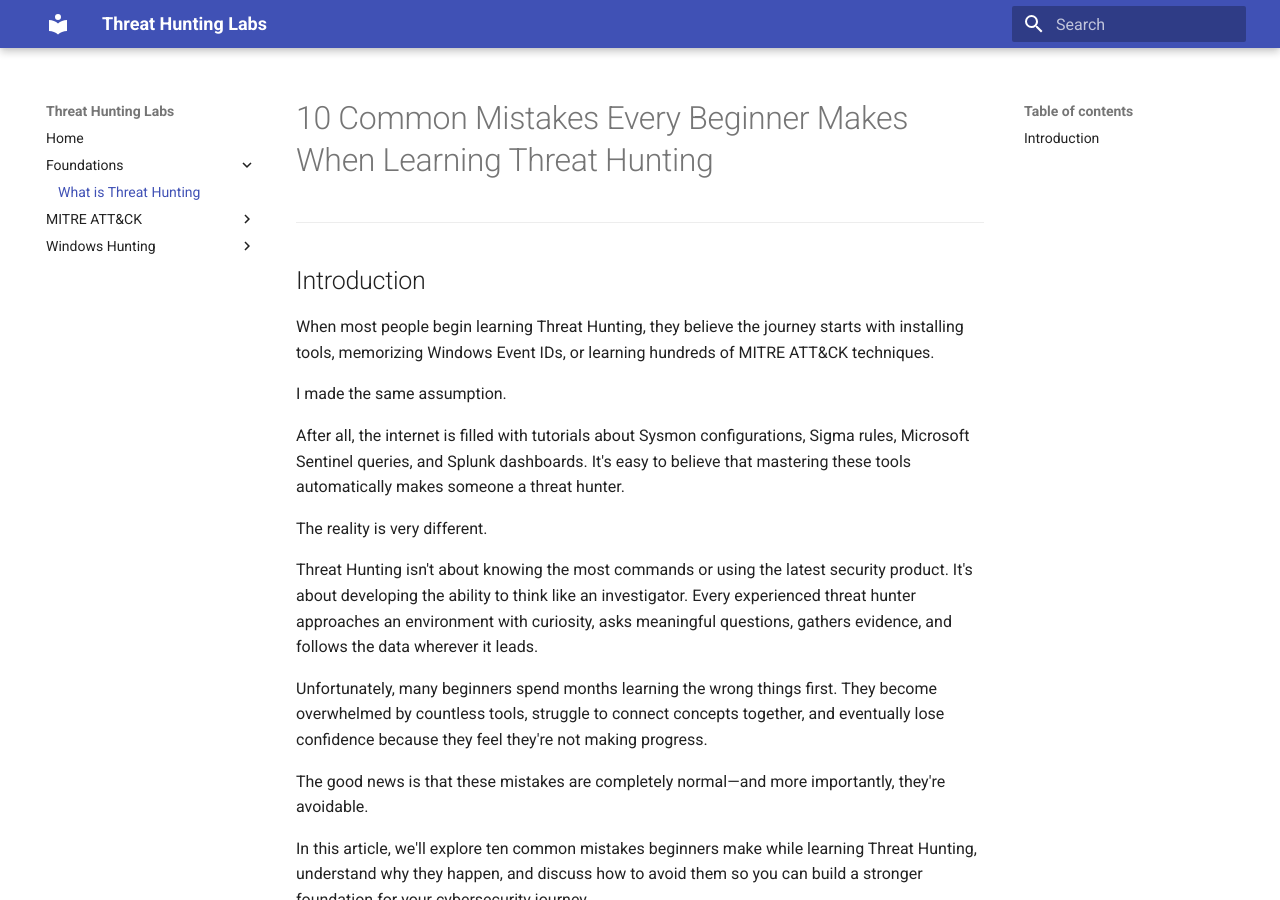
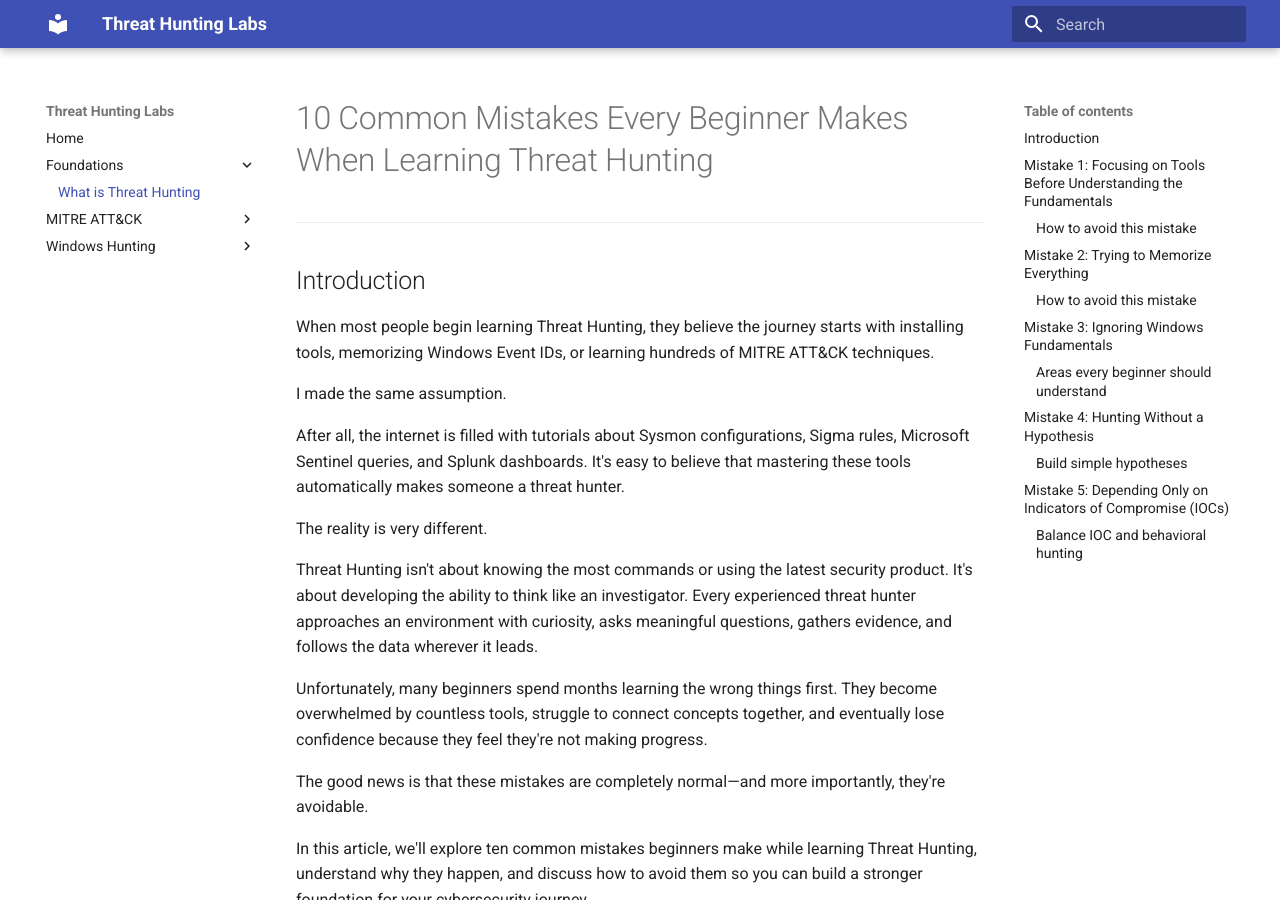
Before and after one commit to pbmundas/ThreatHuntingLabs, an MkDocs documentation site: the page built from docs/foundations/what-is-threat-hunting.md, in a window 1280 px wide and 900 px high. Built offline with MkDocs 1.6.1 and Material for MkDocs 9.7.7, drawn with Linux system fonts in a browser that asks for light colours.

Commit message:
Update what-is-threat-hunting.md

```diff
--- a/docs/foundations/what-is-threat-hunting.md
+++ b/docs/foundations/what-is-threat-hunting.md
@@ -23,7 +23,7 @@
 
 ---
 
-# Mistake 1: Focusing on Tools Before Understanding the Fundamentals
+## Mistake 1: Focusing on Tools Before Understanding the Fundamentals
 
 One of the biggest mistakes beginners make is believing that Threat Hunting starts with tools.
 
@@ -70,7 +70,7 @@
 
 ---
 
-# Mistake 2: Trying to Memorize Everything
+## Mistake 2: Trying to Memorize Everything
 
 Threat Hunting can feel overwhelming.
 
@@ -124,7 +124,7 @@
 
 ---
 
-# Mistake 3: Ignoring Windows Fundamentals
+## Mistake 3: Ignoring Windows Fundamentals
 
 Threat Hunting is impossible without understanding the operating system you're defending.
 
@@ -177,7 +177,7 @@
 
 ---
 
-# Mistake 4: Hunting Without a Hypothesis
+## Mistake 4: Hunting Without a Hypothesis
 
 One of the most misunderstood aspects of Threat Hunting is the role of a hypothesis.
 
@@ -228,7 +228,7 @@
 
 ---
 
-# Mistake 5: Depending Only on Indicators of Compromise (IOCs)
+## Mistake 5: Depending Only on Indicators of Compromise (IOCs)
 
 Many newcomers spend significant time collecting:
 
```
